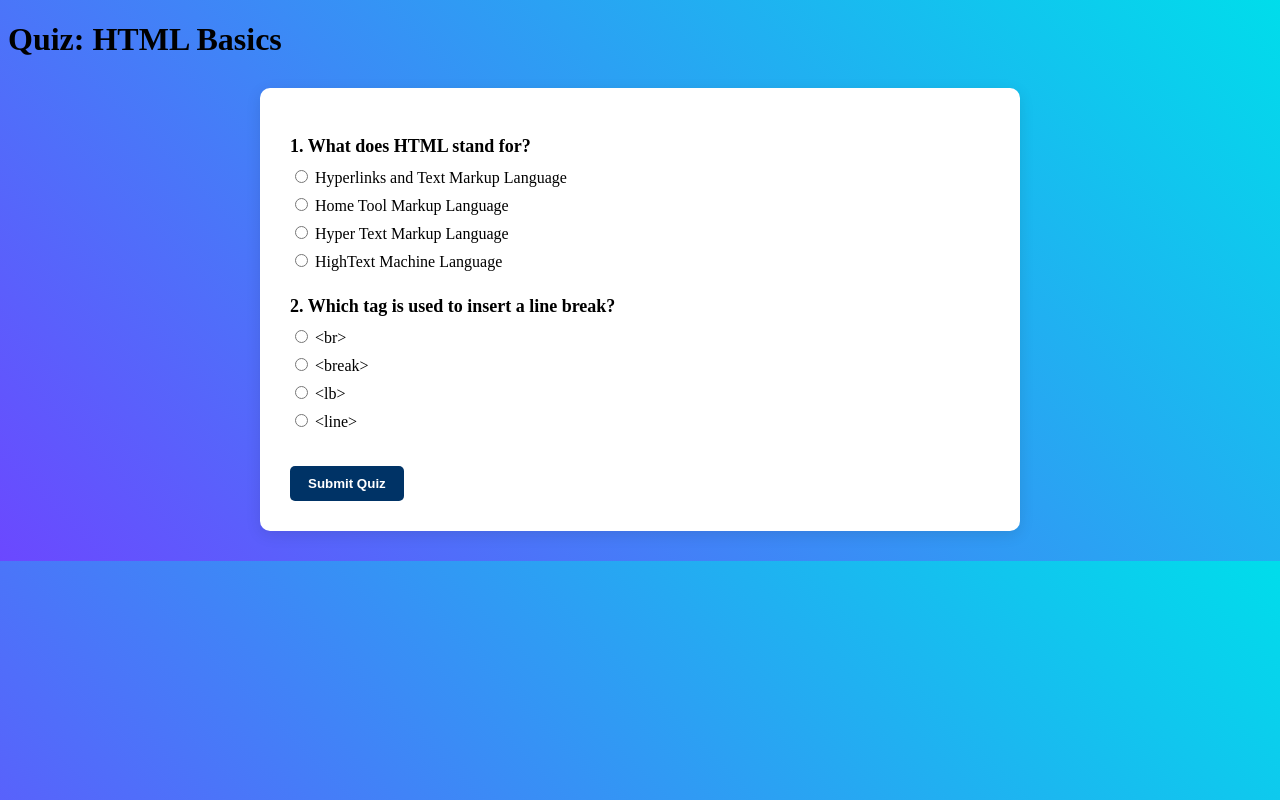
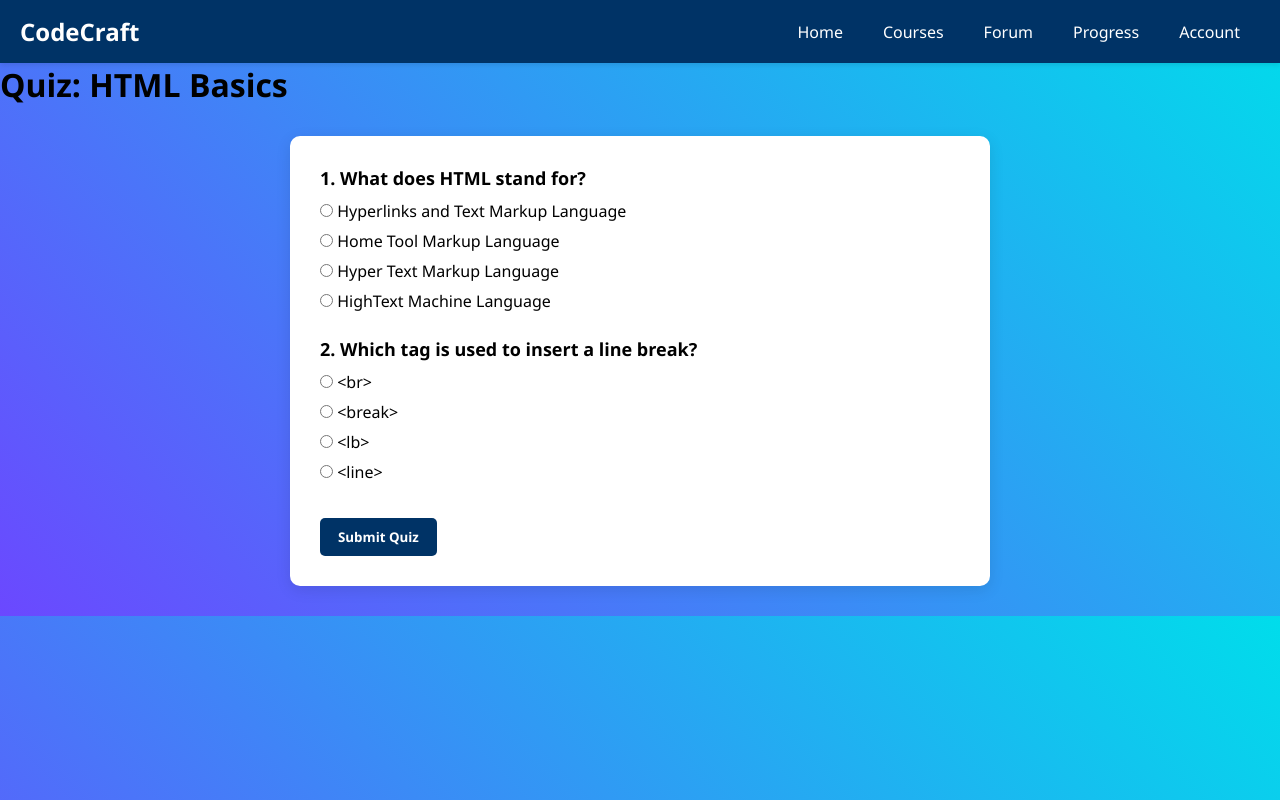
Before and after one commit to Aminulislammahim23/CodeCraft, a PHP site: page /pages/quiz.html in a window 1280 px wide. Run offline with PHP 8.4, Linux system fonts and the light colour scheme.

Commit message:
version 8.5.25.3

```diff
--- a/css/quizs.css
+++ b/css/quizs.css
@@ -1,5 +1,60 @@
 .bg{
    background: linear-gradient(45deg, #6b48ff, #00ddeb);
+}
+
+header{
+  background-color: #003366;
+  color: white;
+  padding: 15px 20px;
+  display: flex;
+  justify-content: space-between;
+  align-items: center;
+  box-shadow: 0 2px 5px rgba(0,0,0,0.1);
+}
+
+nav ul {
+    display: flex;
+    list-style: none;
+}
+
+nav ul li {
+    margin: 0 10px;
+}
+
+nav ul li a {
+    color: white;
+    padding: 5px 10px;
+    border-radius: 4px;
+}
+
+nav ul li a:hover {
+    background-color: rgba(255,255,255,0.1);
+}
+
+nav ul li a.active {
+    background-color: var(--primary-color);
+}
+
+* {
+    margin: 0;
+    padding: 0;
+    box-sizing: border-box;
+    font-family: 'Segoe UI', Tahoma, Geneva, Verdana, sans-serif;
+}
+
+a{
+    text-decoration: none;
+    color: black;
+}
+
+.avatar {
+    border-radius: 50%;
+}
+
+
+.logo {
+    font-size: 24px;
+    font-weight: bold;
 }
 
 .quiz-container {
--- a/pages/forum.html
+++ b/pages/forum.html
@@ -3,7 +3,7 @@
 <head>
     <meta charset="UTF-8">
     <meta name="viewport" content="width=device-width, initial-scale=1.0">
-    <title>LearnHub - Forum Discussions</title>
+    <title>CodeCraft - Forum Discussions</title>
     <link rel="stylesheet" href="../css/forum.css">
 
 
--- a/pages/quiz.html
+++ b/pages/quiz.html
@@ -1,10 +1,25 @@
 <!DOCTYPE html>
 <html>
 <head>
-  <title>HTML Quiz</title>
-  <link rel="stylesheet" href="../css/quizs.css"
+  <title>CodeCraft  --HTML Quiz</title>
+  <link rel="stylesheet" href="../css/quizs.css">
 </head>
+
 <body class="bg">
+  <header>
+        <div class="logo">CodeCraft</div>
+        <nav>
+            <ul>
+                <li><a href="#">Home</a></li>
+                <li><a href="../pages/CourseManagement.html">Courses</a></li>
+                <li><a href="../pages/forum.html" class="active">Forum</a></li>
+                <li><a href="#">Progress</a></li>
+                <li><a href="#">Account</a></li>
+            </ul>
+        </nav>
+
+    </header>
+
   <div class="header">
     <h1>Quiz: HTML Basics</h1>
   </div>
```
Also changed, not shown: css/courseManagement.css (+54 -8 lines), css/forum.css (+36 -22 lines), pages/CourseManagement.html (+13 -3 lines), pages/result.html (+15 -0 lines).
